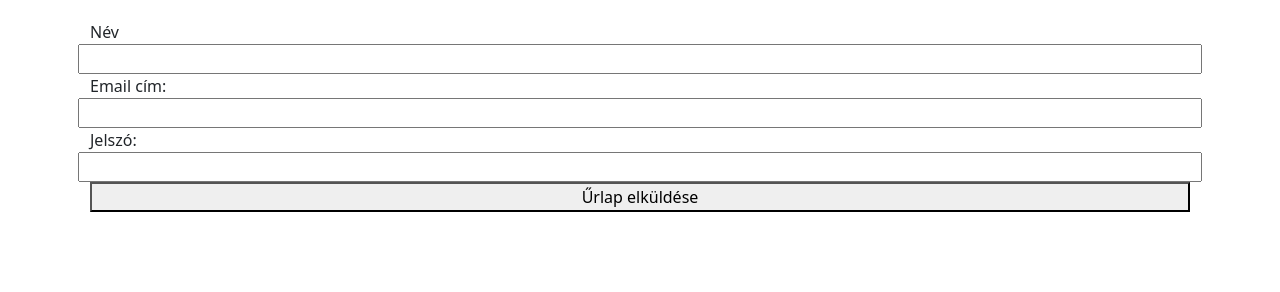
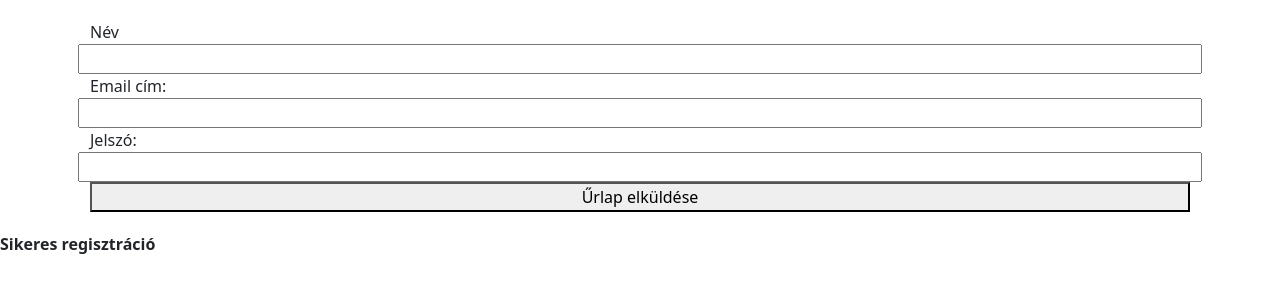
Before and after one commit to etnevelpriv/verzioKezelesOraiMunka, a website built with Vite: page index.html in a window 1280 px wide. Both pictures are taken after typing "Sample", "name@example.com", "Sample123" into the empty fields and a click on the button "Űrlap elküldése". Built offline with nearby package versions, Linux system fonts and the light colour scheme.

Commit message:
Sikeres regisztracio felirat keszen van

```diff
--- a/index.html
+++ b/index.html
@@ -25,6 +25,7 @@
     </div>
     <button id="sendFormButton">Űrlap elküldése</button>
   </form>
+  <strong id="successText"></strong>
   <script type="module" src="./src/main.js"></script>
 </body>
 
--- a/src/main.js
+++ b/src/main.js
@@ -2,6 +2,7 @@ import './style.css'
 
 const sendForm = function (e) {
   document.getElementById("formContainer").reset();
+  document.getElementById("successText").textContent = 'Sikeres regisztráció';
   console.log('reset kesz');
   e.preventDefault();
 };
```
